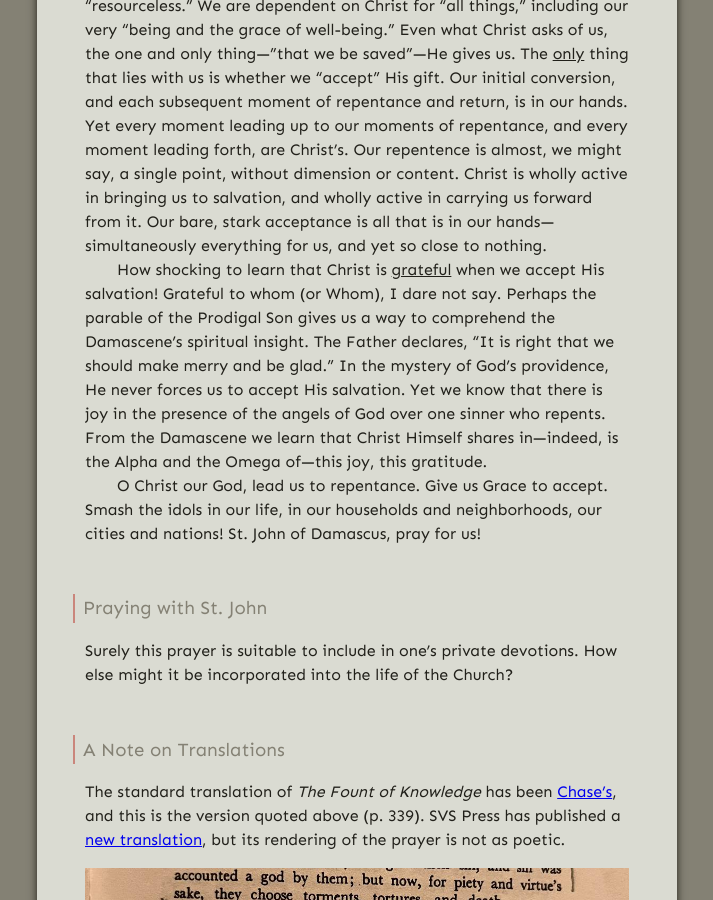
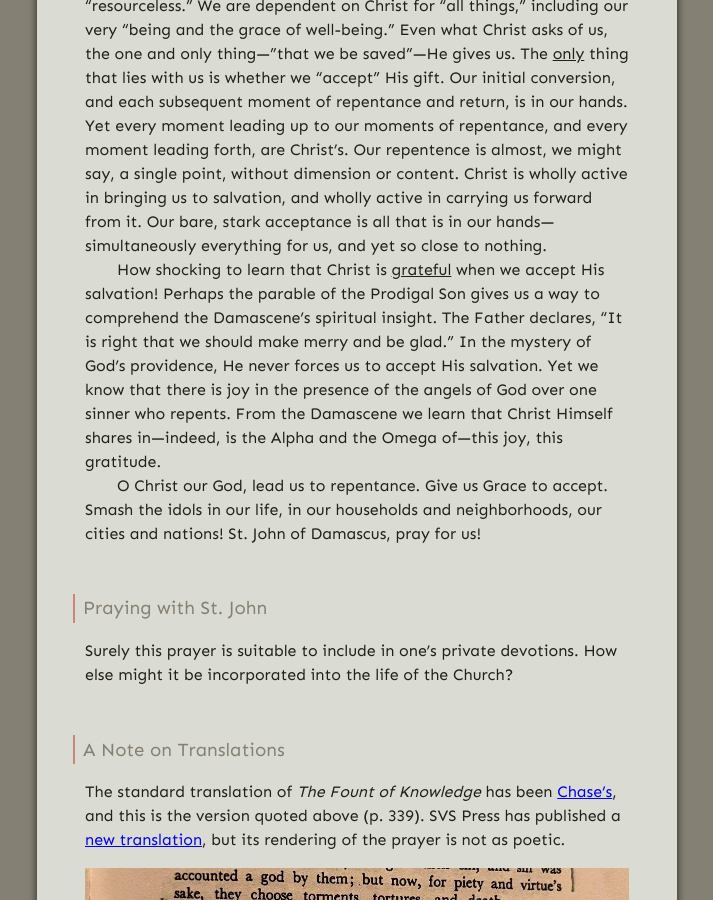
Before and after one commit to gospel-desk/www.logstown.com, a Jekyll site: the page built from well-done-o-christ/index.md, in a window 1280 px wide and 900 px high, scrolled down 1810 px. Shown: the whole window, without its empty margins (283-996 px from the left). Built offline with Jekyll 4.4.1, drawn with Linux system fonts in a browser that asks for light colours.

```diff
--- a/well-done-o-christ/index.md
+++ b/well-done-o-christ/index.md
@@ -73,13 +73,13 @@
 hands—simultaneously everything for us, and yet so close to nothing.
 
 How shocking to learn that Christ is _grateful_ when we accept His salvation!
-Grateful to whom (or Whom), I dare not say. Perhaps the parable of the Prodigal
-Son gives us a way to comprehend the Damascene's spiritual insight. The Father
-declares, "It is right that we should make merry and be glad." In the mystery
-of God's providence, He never forces us to accept His salvation.  Yet we know
-that there is joy in the presence of the angels of God over one sinner who
-repents. From the Damascene we learn that Christ Himself shares in—indeed, is
-the Alpha and the Omega of—this joy, this gratitude.
+Perhaps the parable of the Prodigal Son gives us a way to comprehend the
+Damascene's spiritual insight. The Father declares, "It is right that we should
+make merry and be glad." In the mystery of God's providence, He never forces us
+to accept His salvation.  Yet we know that there is joy in the presence of the
+angels of God over one sinner who repents. From the Damascene we learn that
+Christ Himself shares in—indeed, is the Alpha and the Omega of—this joy, this
+gratitude.
 
 O Christ our God, lead us to repentance. Give us Grace to accept. Smash the
 idols in our life, in our households and neighborhoods, our cities and nations!
```
